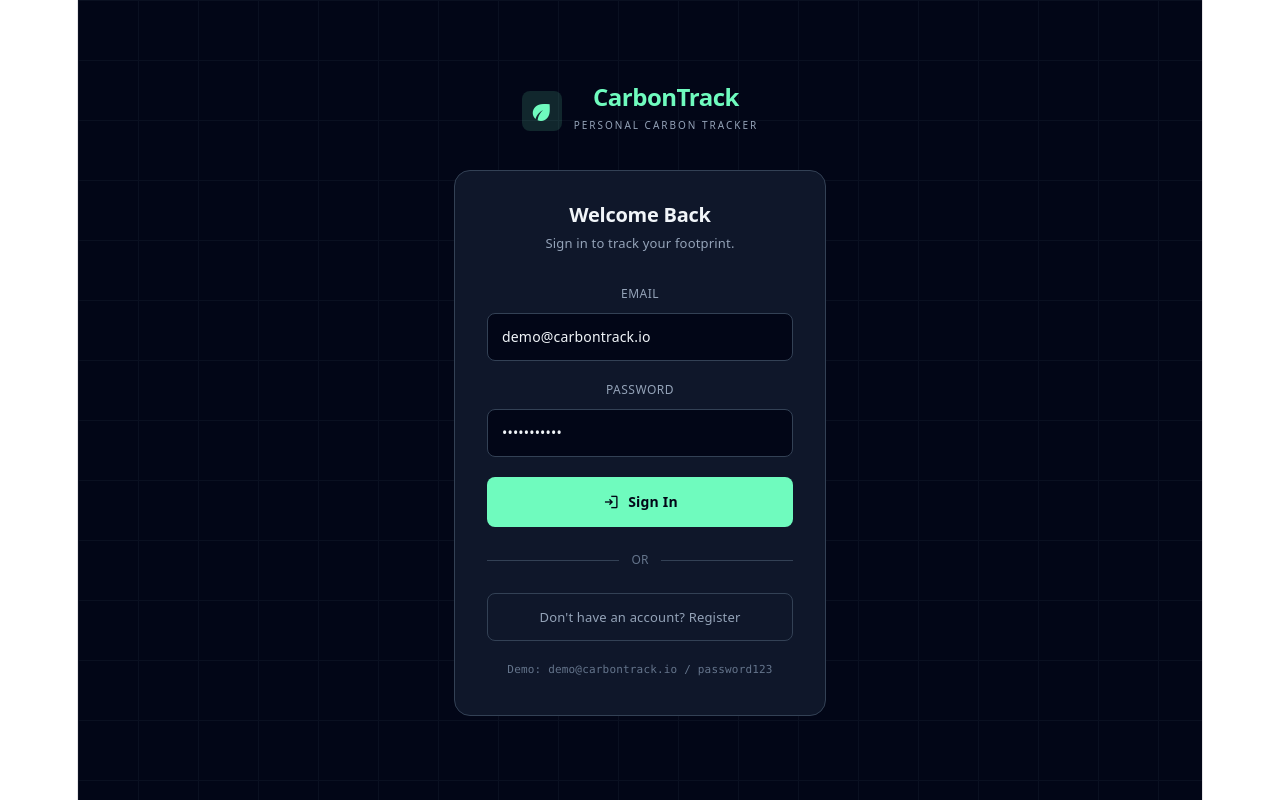
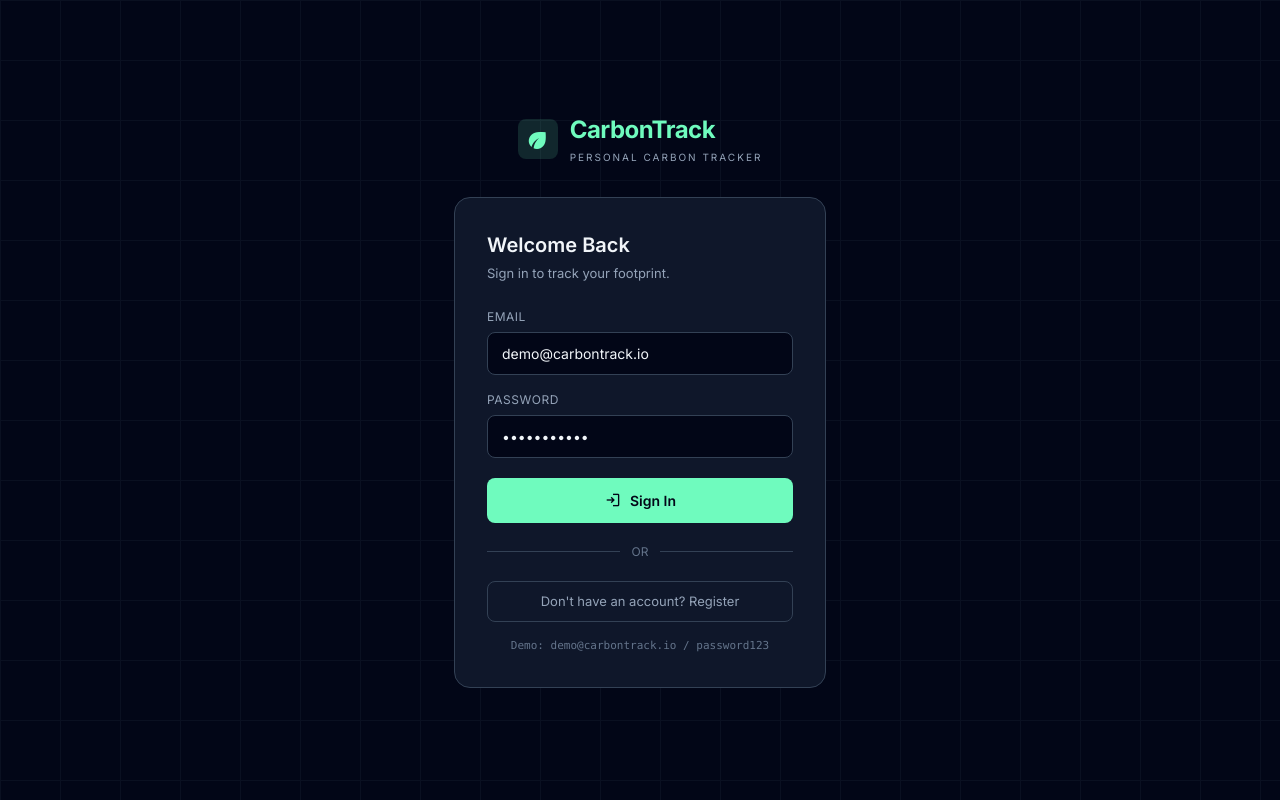
Before and after one commit to Prayas04/carbonfootprint_v1, a React (Vite) app in the folder frontend/: page /login in a window 1280 px wide. Built offline with nearby package versions, Linux system fonts and the light colour scheme.

Commit message:
fix : alignment issues

```diff
--- a/frontend/src/index.css
+++ b/frontend/src/index.css
@@ -1,115 +1,102 @@
-:root {
-  --text: #6b6375;
-  --text-h: #08060d;
-  --bg: #fff;
-  --border: #e5e4e7;
-  --code-bg: #f4f3ec;
-  --accent: #aa3bff;
-  --accent-bg: rgba(170, 59, 255, 0.1);
-  --accent-border: rgba(170, 59, 255, 0.5);
-  --social-bg: rgba(244, 243, 236, 0.5);
-  --shadow:
-    rgba(0, 0, 0, 0.1) 0 10px 15px -3px, rgba(0, 0, 0, 0.05) 0 4px 6px -2px;
+@import "tailwindcss";
 
-  --sans: system-ui, 'Segoe UI', Roboto, sans-serif;
-  --heading: system-ui, 'Segoe UI', Roboto, sans-serif;
-  --mono: ui-monospace, Consolas, monospace;
+@theme {
+  /* Colors - Material Design 3 dark scheme */
+  --color-surface-tint: #a4d64c;
+  --color-on-tertiary-fixed: #2a1700;
+  --color-on-error: #690005;
+  --color-tertiary-fixed-dim: #ffb95f;
+  --color-surface-container-highest: #2e3447;
+  --color-tertiary: #fffdff;
+  --color-surface: #0c1324;
+  --color-on-secondary-fixed-variant: #005236;
+  --color-on-error-container: #ffdad6;
+  --color-secondary-fixed-dim: #4edea3;
+  --color-surface-container-low: #151b2d;
+  --color-on-secondary-fixed: #002113;
+  --color-background: #0c1324;
+  --color-surface-container-high: #23293c;
+  --color-surface-container-lowest: #070d1f;
+  --color-on-tertiary-container: #8c5800;
+  --color-tertiary-container: #ffdbb4;
+  --color-on-primary-fixed-variant: #354e00;
+  --color-surface-bright: #33394c;
+  --color-secondary-fixed: #6ffbbe;
+  --color-secondary: #4edea3;
+  --color-on-primary-fixed: #131f00;
+  --color-on-surface: #dce1fb;
+  --color-inverse-surface: #dce1fb;
+  --color-error: #ffb4ab;
+  --color-inverse-primary: #476800;
+  --color-on-secondary-container: #00311f;
+  --color-surface-container: #191f31;
+  --color-on-tertiary: #472a00;
+  --color-outline-variant: #434938;
+  --color-surface-dim: #0c1324;
+  --color-on-primary: #233600;
+  --color-surface-variant: #2e3447;
+  --color-tertiary-fixed: #ffddb8;
+  --color-on-background: #dce1fb;
+  --color-on-secondary: #003824;
+  --color-on-tertiary-fixed-variant: #653e00;
+  --color-outline: #8d937e;
+  --color-primary-fixed: #bff365;
+  --color-primary-container: #bef264;
+  --color-primary: #fefff1;
+  --color-inverse-on-surface: #2a3043;
+  --color-on-primary-container: #4b6e00;
+  --color-on-surface-variant: #c3c9b2;
+  --color-error-container: #93000a;
+  --color-secondary-container: #00a572;
+  --color-primary-fixed-dim: #a4d64c;
 
-  font: 18px/145% var(--sans);
-  letter-spacing: 0.18px;
-  color-scheme: light dark;
-  color: var(--text);
-  background: var(--bg);
-  font-synthesis: none;
-  text-rendering: optimizeLegibility;
-  -webkit-font-smoothing: antialiased;
-  -moz-osx-font-smoothing: grayscale;
+  /* Spacing */
+  --spacing-container-padding: 24px;
+  --spacing-stack-md: 16px;
+  --spacing-stack-sm: 8px;
+  --spacing-gutter: 16px;
+  --spacing-stack-lg: 32px;
+  --spacing-base: 4px;
 
-  @media (max-width: 1024px) {
-    font-size: 16px;
-  }
+  /* Font families */
+  --font-sans: "Inter", system-ui, sans-serif;
+  --font-mono: "JetBrains Mono", ui-monospace, monospace;
+  --font-display: "Inter", system-ui, sans-serif;
+
+  /* Font sizes */
+  --text-label-caps: 11px;
+  --text-label-caps--line-height: 16px;
+  --text-label-caps--letter-spacing: 0.08em;
+  --text-label-caps--font-weight: 700;
+
+  --text-display-lg: 48px;
+  --text-display-lg--line-height: 56px;
+  --text-display-lg--letter-spacing: -0.02em;
+  --text-display-lg--font-weight: 700;
+
+  --text-body-sm: 14px;
+  --text-body-sm--line-height: 20px;
+  --text-body-sm--font-weight: 400;
+
+  --text-body-md: 16px;
+  --text-body-md--line-height: 24px;
+  --text-body-md--font-weight: 400;
+
+  --text-headline-sm: 18px;
+  --text-headline-sm--line-height: 24px;
+  --text-headline-sm--font-weight: 600;
+
+  --text-data-lg: 18px;
+  --text-data-lg--line-height: 24px;
+  --text-data-lg--font-weight: 500;
+
+  --text-headline-md: 24px;
+  --text-headline-md--line-height: 32px;
+  --text-headline-md--letter-spacing: -0.01em;
+  --text-headline-md--font-weight: 600;
+
+  --text-data-sm: 12px;
+  --text-data-sm--line-height: 16px;
+  --text-data-sm--letter-spacing: 0.02em;
+  --text-data-sm--font-weight: 500;
 }
-
-@media (prefers-color-scheme: dark) {
-  :root {
-    --text: #9ca3af;
-    --text-h: #f3f4f6;
-    --bg: #16171d;
-    --border: #2e303a;
-    --code-bg: #1f2028;
-    --accent: #c084fc;
-    --accent-bg: rgba(192, 132, 252, 0.15);
-    --accent-border: rgba(192, 132, 252, 0.5);
-    --social-bg: rgba(47, 48, 58, 0.5);
-    --shadow:
-      rgba(0, 0, 0, 0.4) 0 10px 15px -3px, rgba(0, 0, 0, 0.25) 0 4px 6px -2px;
-  }
-
-  #social .button-icon {
-    filter: invert(1) brightness(2);
-  }
-}
-
-body {
-  margin: 0;
-}
-
-#root {
-  width: 1126px;
-  max-width: 100%;
-  margin: 0 auto;
-  text-align: center;
-  border-inline: 1px solid var(--border);
-  min-height: 100svh;
-  display: flex;
-  flex-direction: column;
-  box-sizing: border-box;
-}
-
-h1,
-h2 {
-  font-family: var(--heading);
-  font-weight: 500;
-  color: var(--text-h);
-}
-
-h1 {
-  font-size: 56px;
-  letter-spacing: -1.68px;
-  margin: 32px 0;
-
-  @media (max-width: 1024px) {
-    font-size: 36px;
-    margin: 20px 0;
-  }
-}
-
-h2 {
-  font-size: 24px;
-  line-height: 118%;
-  letter-spacing: -0.24px;
-  margin: 0 0 8px;
-
-  @media (max-width: 1024px) {
-    font-size: 20px;
-  }
-}
-
-p {
-  margin: 0;
-}
-
-code,
-.counter {
-  font-family: var(--mono);
-  display: inline-flex;
-  border-radius: 4px;
-  color: var(--text-h);
-}
-
-code {
-  font-size: 15px;
-  line-height: 135%;
-  padding: 4px 8px;
-  background: var(--code-bg);
-}
--- a/frontend/src/pages/Dashboard.css
+++ b/frontend/src/pages/Dashboard.css
@@ -1,105 +1,3 @@
-@import "tailwindcss";
-
-@theme {
-  /* Colors - Material Design 3 dark scheme */
-  --color-surface-tint: #a4d64c;
-  --color-on-tertiary-fixed: #2a1700;
-  --color-on-error: #690005;
-  --color-tertiary-fixed-dim: #ffb95f;
-  --color-surface-container-highest: #2e3447;
-  --color-tertiary: #fffdff;
-  --color-surface: #0c1324;
-  --color-on-secondary-fixed-variant: #005236;
-  --color-on-error-container: #ffdad6;
-  --color-secondary-fixed-dim: #4edea3;
-  --color-surface-container-low: #151b2d;
-  --color-on-secondary-fixed: #002113;
-  --color-background: #0c1324;
-  --color-surface-container-high: #23293c;
-  --color-surface-container-lowest: #070d1f;
-  --color-on-tertiary-container: #8c5800;
-  --color-tertiary-container: #ffdbb4;
-  --color-on-primary-fixed-variant: #354e00;
-  --color-surface-bright: #33394c;
-  --color-secondary-fixed: #6ffbbe;
-  --color-secondary: #4edea3;
-  --color-on-primary-fixed: #131f00;
-  --color-on-surface: #dce1fb;
-  --color-inverse-surface: #dce1fb;
-  --color-error: #ffb4ab;
-  --color-inverse-primary: #476800;
-  --color-on-secondary-container: #00311f;
-  --color-surface-container: #191f31;
-  --color-on-tertiary: #472a00;
-  --color-outline-variant: #434938;
-  --color-surface-dim: #0c1324;
-  --color-on-primary: #233600;
-  --color-surface-variant: #2e3447;
-  --color-tertiary-fixed: #ffddb8;
-  --color-on-background: #dce1fb;
-  --color-on-secondary: #003824;
-  --color-on-tertiary-fixed-variant: #653e00;
-  --color-outline: #8d937e;
-  --color-primary-fixed: #bff365;
-  --color-primary-container: #bef264;
-  --color-primary: #fefff1;
-  --color-inverse-on-surface: #2a3043;
-  --color-on-primary-container: #4b6e00;
-  --color-on-surface-variant: #c3c9b2;
-  --color-error-container: #93000a;
-  --color-secondary-container: #00a572;
-  --color-primary-fixed-dim: #a4d64c;
-
-  /* Spacing */
-  --spacing-container-padding: 24px;
-  --spacing-stack-md: 16px;
-  --spacing-stack-sm: 8px;
-  --spacing-gutter: 16px;
-  --spacing-stack-lg: 32px;
-  --spacing-base: 4px;
-
-  /* Font families */
-  --font-sans: "Inter", system-ui, sans-serif;
-  --font-mono: "JetBrains Mono", ui-monospace, monospace;
-  --font-display: "Inter", system-ui, sans-serif;
-
-  /* Font sizes */
-  --text-label-caps: 11px;
-  --text-label-caps--line-height: 16px;
-  --text-label-caps--letter-spacing: 0.08em;
-  --text-label-caps--font-weight: 700;
-
-  --text-display-lg: 48px;
-  --text-display-lg--line-height: 56px;
-  --text-display-lg--letter-spacing: -0.02em;
-  --text-display-lg--font-weight: 700;
-
-  --text-body-sm: 14px;
-  --text-body-sm--line-height: 20px;
-  --text-body-sm--font-weight: 400;
-
-  --text-body-md: 16px;
-  --text-body-md--line-height: 24px;
-  --text-body-md--font-weight: 400;
-
-  --text-headline-sm: 18px;
-  --text-headline-sm--line-height: 24px;
-  --text-headline-sm--font-weight: 600;
-
-  --text-data-lg: 18px;
-  --text-data-lg--line-height: 24px;
-  --text-data-lg--font-weight: 500;
-
-  --text-headline-md: 24px;
-  --text-headline-md--line-height: 32px;
-  --text-headline-md--letter-spacing: -0.01em;
-  --text-headline-md--font-weight: 600;
-
-  --text-data-sm: 12px;
-  --text-data-sm--line-height: 16px;
-  --text-data-sm--letter-spacing: 0.02em;
-  --text-data-sm--font-weight: 500;
-}
 
 /* ── Sparkline draw animation ── */
 .sparkline {
@@ -129,29 +27,3 @@
 .bento-card:hover {
   border-color: var(--color-outline-variant);
 }
-
-/* Override scaffold root constraints for full-width dashboard layout */
-#root:has(.dashboard-root) {
-  width: 100%;
-  max-width: 100%;
-  border-inline: none;
-  text-align: left;
-}
-
-/* Reset global index.css heading/body styles inside the dashboard */
-.dashboard-root,
-.dashboard-root h1,
-.dashboard-root h2,
-.dashboard-root p {
-  all: revert-layer;
-  font-family: "Inter", system-ui, sans-serif;
-}
-
-.dashboard-root h1,
-.dashboard-root h2 {
-  margin: 0;
-  font-size: inherit;
-  font-weight: inherit;
-  color: inherit;
-  letter-spacing: inherit;
-}
--- a/frontend/src/pages/Insights.css
+++ b/frontend/src/pages/Insights.css
@@ -3,14 +3,6 @@
 .insights-root {
   display: flex;
   min-height: 100vh;
-}
-
-/* Override scaffold root constraints for full-width layout */
-#root:has(.insights-root) {
-  width: 100%;
-  max-width: 100%;
-  border-inline: none;
-  text-align: left;
 }
 
 /* Challenge card hover effect */
@@ -68,21 +60,3 @@
 .insight-hero-glow {
   animation: insightGlow 4s ease-in-out infinite;
 }
-
-/* Reset global index.css heading/body styles inside the insights page */
-.insights-root,
-.insights-root h1,
-.insights-root h2,
-.insights-root p {
-  all: revert-layer;
-  font-family: "Inter", system-ui, sans-serif;
-}
-
-.insights-root h1,
-.insights-root h2 {
-  margin: 0;
-  font-size: inherit;
-  font-weight: inherit;
-  color: inherit;
-  letter-spacing: inherit;
-}
```
